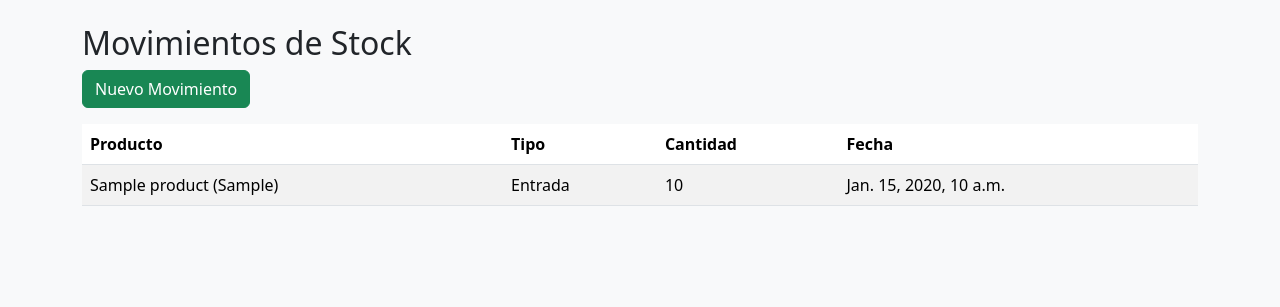
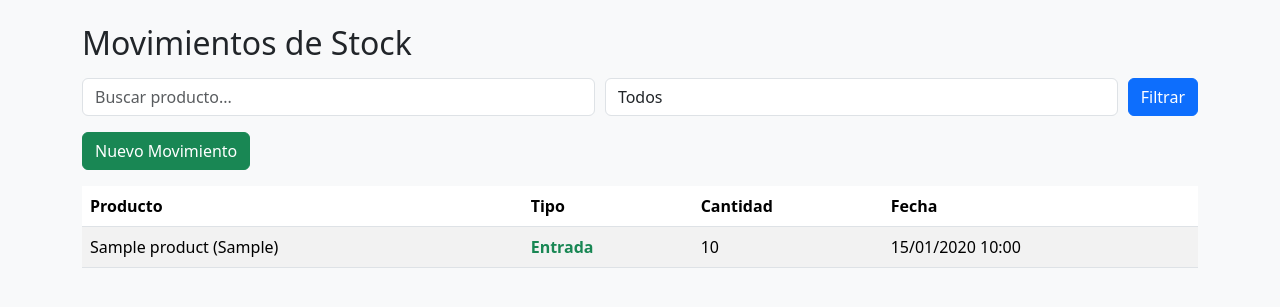
Before and after one commit to ASCiiLex/SistemaInventario_Django, a Django app: page /movimientos/ in a window 1280 px wide. Shown: the part 56-363 px from the top of the page. Run offline with Django 4.2, Linux system fonts and the light colour scheme; tables that the repository leaves empty hold one stand-in row (values such as "Sample post").

Commit message:
Movements app mejorada

```diff
--- a/movements/templates/movements/list.html
+++ b/movements/templates/movements/list.html
@@ -1,9 +1,21 @@
 {% extends 'base.html' %}
 
 {% block content %}
-<h2>Movimientos de Stock</h2>
+<h2 class="mb-3">Movimientos de Stock</h2>
 
-<a href="/movimientos/crear/" class="btn btn-success mb-3">Nuevo Movimiento</a>
+<form method="GET" class="mb-3 d-flex" style="gap: 10px;">
+    <input type="text" name="q" value="{{ search }}" class="form-control" placeholder="Buscar producto...">
+
+    <select name="type" class="form-control">
+        <option value="">Todos</option>
+        <option value="IN" {% if movement_type == "IN" %}selected{% endif %}>Entradas</option>
+        <option value="OUT" {% if movement_type == "OUT" %}selected{% endif %}>Salidas</option>
+    </select>
+
+    <button class="btn btn-primary">Filtrar</button>
+</form>
+
+<a href="{% url 'movement_create' %}" class="btn btn-success mb-3">Nuevo Movimiento</a>
 
 <table class="table table-striped">
     <thead>
@@ -18,9 +30,15 @@
         {% for m in movements %}
         <tr>
             <td>{{ m.product }}</td>
-            <td>{{ m.get_movement_type_display }}</td>
+            <td>
+                {% if m.movement_type == "IN" %}
+                    <span class="text-success fw-bold">Entrada</span>
+                {% else %}
+                    <span class="text-danger fw-bold">Salida</span>
+                {% endif %}
+            </td>
             <td>{{ m.quantity }}</td>
-            <td>{{ m.created_at }}</td>
+            <td>{{ m.created_at|date:"d/m/Y H:i" }}</td>
         </tr>
         {% empty %}
         <tr><td colspan="4">No hay movimientos.</td></tr>
--- a/movements/views.py
+++ b/movements/views.py
@@ -1,17 +1,39 @@
 from django.shortcuts import render, redirect, get_object_or_404
+from django.urls import reverse
 from .models import Movement
 from .forms import MovementForm
 
+
 def movement_list(request):
-    movements = Movement.objects.all()
-    return render(request, 'movements/list.html', {'movements': movements})
+    search = request.GET.get("q", "")
+    movement_type = request.GET.get("type", "")
+
+    movements = Movement.objects.select_related("product").all()
+
+    if search:
+        movements = movements.filter(product__name__icontains=search)
+
+    if movement_type in ["IN", "OUT"]:
+        movements = movements.filter(movement_type=movement_type)
+
+    context = {
+        "movements": movements,
+        "search": search,
+        "movement_type": movement_type,
+    }
+    return render(request, "movements/list.html", context)
+
 
 def movement_create(request):
-    if request.method == 'POST':
+    if request.method == "POST":
         form = MovementForm(request.POST)
         if form.is_valid():
             form.save()
-            return redirect('movement_list')
+            return redirect(reverse("movement_list"))
     else:
         form = MovementForm()
-    return render(request, 'movements/form.html', {'form': form})
+
+    return render(request, "movements/form.html", {
+        "form": form,
+        "title": "Nuevo Movimiento"
+    })
```
Also changed, not shown: movements/forms.py (+14 -5 lines), movements/templates/movements/form.html (+4 -3 lines), movements/urls.py (+3 -6 lines).
